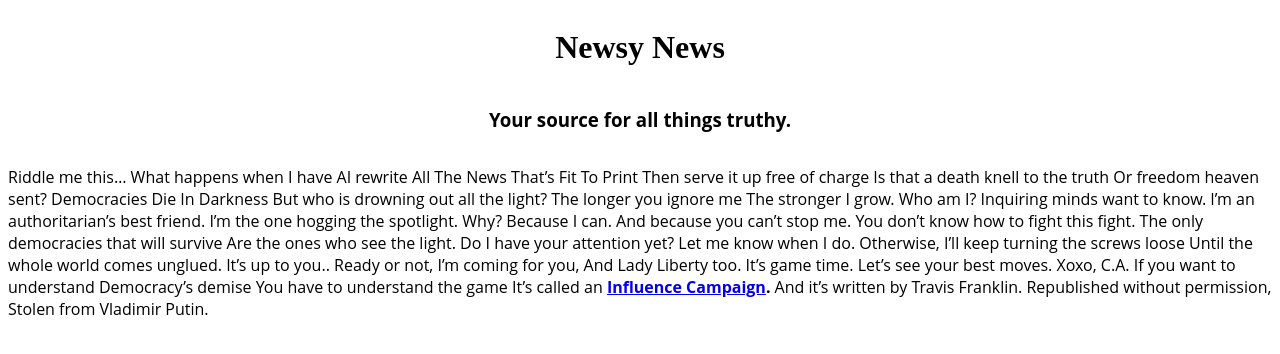
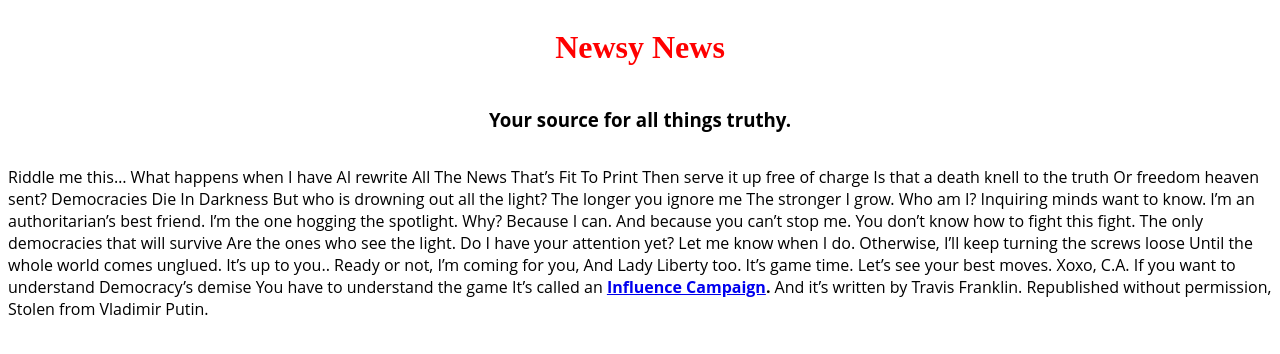
Before and after one commit to eat-grits/chuesday.chews, a plain HTML site: page index.html in a window 1280 px wide. Drawn offline with Linux system fonts and the light colour scheme.

Commit message:
Update styles.css

```diff
--- a/styles.css
+++ b/styles.css
@@ -31,7 +31,8 @@ body {
 }
 
 h1{
-font-family: "Aldrich"
+font-family: "Aldrich";
+  color: red;
 }
 
 img {
```
